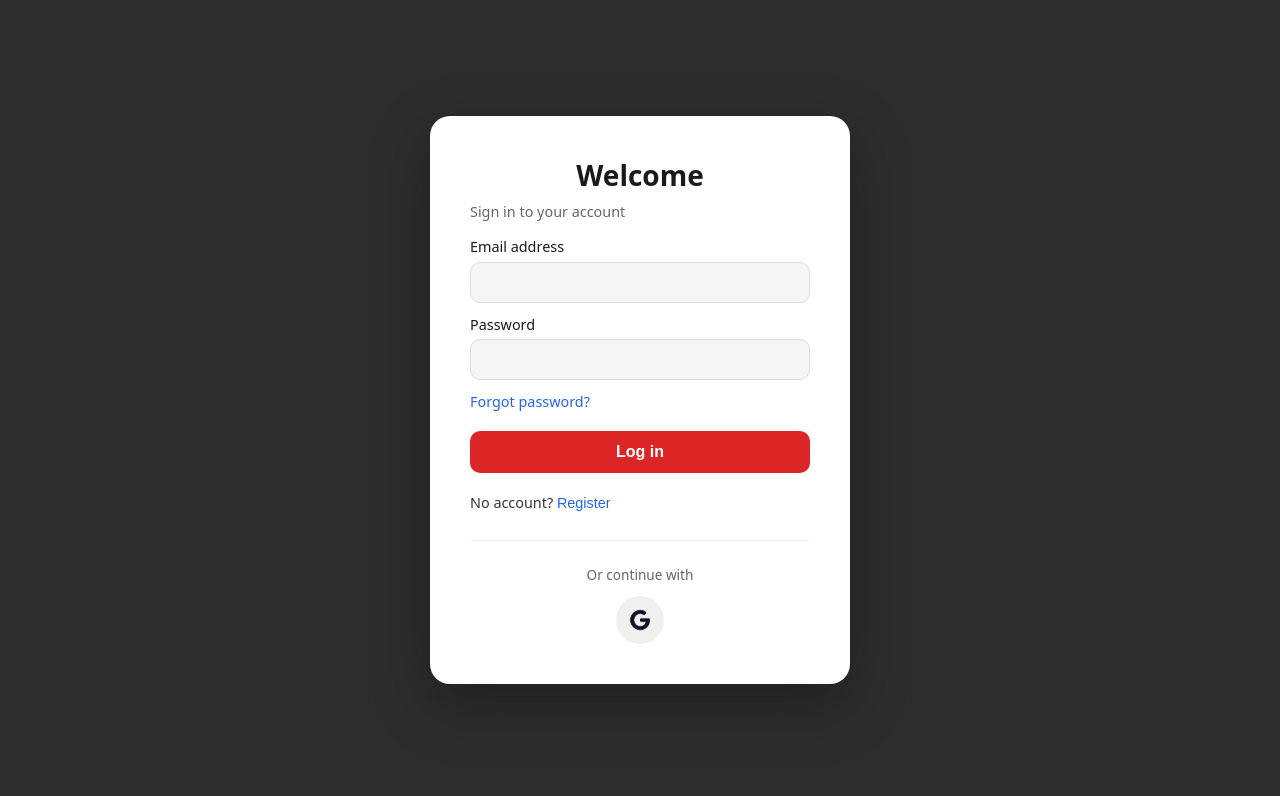
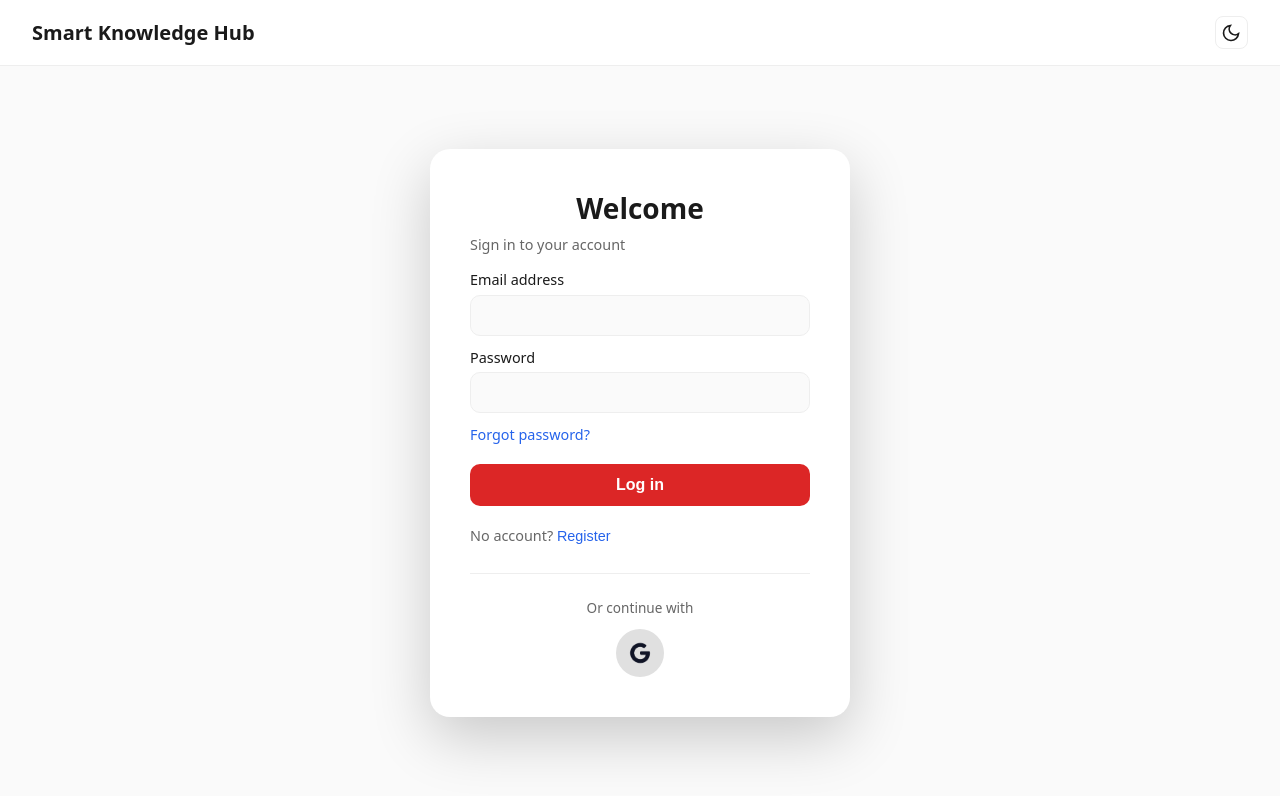
Before and after one commit to Shedzuu/RagLearnSystem, a React (Vite) app in the folder frontend/: page /login in a window 1280 px wide. Shown: the top 796 px of the page. Built offline with nearby package versions, Linux system fonts and the light colour scheme.

Commit message:
Add: header to signin, signup pages. Switch theme button logo of moon, sun

```diff
--- /dev/null
+++ b/frontend/src/components/ThemeToggle.jsx
@@ -0,0 +1,26 @@
+import { useTheme } from '../context/ThemeContext'
+import styles from './ThemeToggle.module.css'
+
+export default function ThemeToggle({ className = '' }) {
+  const { theme, toggleTheme } = useTheme()
+
+  return (
+    <button
+      type="button"
+      className={`${styles.themeToggle} ${className}`}
+      onClick={toggleTheme}
+      aria-label={theme === 'light' ? 'Switch to dark theme' : 'Switch to light theme'}
+    >
+      {theme === 'light' ? (
+        <svg className={styles.icon} viewBox="0 0 24 24" fill="none" stroke="currentColor" strokeWidth="2">
+          <path d="M21 12.79A9 9 0 1 1 11.21 3 7 7 0 0 0 21 12.79z" />
+        </svg>
+      ) : (
+        <svg className={styles.icon} viewBox="0 0 24 24" fill="none" stroke="currentColor" strokeWidth="2">
+          <circle cx="12" cy="12" r="5" />
+          <path d="M12 1v2M12 21v2M4.22 4.22l1.42 1.42M18.36 18.36l1.42 1.42M1 12h2M21 12h2M4.22 19.78l1.42-1.42M18.36 5.64l1.42-1.42" />
+        </svg>
+      )}
+    </button>
+  )
+}
--- /dev/null
+++ b/frontend/src/components/ThemeToggle.module.css
@@ -0,0 +1,20 @@
+.themeToggle {
+  padding: 0.35rem;
+  display: flex;
+  align-items: center;
+  justify-content: center;
+  color: var(--text);
+  background: transparent;
+  border: 1px solid var(--header-border);
+  border-radius: 8px;
+  cursor: pointer;
+}
+
+.themeToggle:hover {
+  opacity: 0.85;
+}
+
+.icon {
+  width: 1.25rem;
+  height: 1.25rem;
+}
--- a/frontend/src/pages/AuthPage.jsx
+++ b/frontend/src/pages/AuthPage.jsx
@@ -1,6 +1,7 @@
 import { useState } from 'react'
-import { useNavigate } from 'react-router-dom'
+import { useNavigate, Link } from 'react-router-dom'
 import { useAuth } from '../context/AuthContext'
+import ThemeToggle from '../components/ThemeToggle'
 import styles from './AuthPage.module.css'
 
 export default function AuthPage() {
@@ -38,6 +39,11 @@ export default function AuthPage() {
 
   return (
     <div className={styles.page}>
+      <header className={styles.header}>
+        <Link to="/" className={styles.logo}>Smart Knowledge Hub</Link>
+        <ThemeToggle />
+      </header>
+      <div className={styles.cardWrap}>
       <div className={styles.card}>
         <h1 className={styles.title}>Welcome</h1>
 
@@ -146,6 +152,7 @@ export default function AuthPage() {
           </button>
         </div>
       </div>
+      </div>
     </div>
   )
 }
--- a/frontend/src/pages/AuthPage.module.css
+++ b/frontend/src/pages/AuthPage.module.css
@@ -1,19 +1,45 @@
 .page {
   min-height: 100vh;
   display: flex;
+  flex-direction: column;
+  background: var(--page-bg);
+}
+
+.header {
+  display: flex;
+  align-items: center;
+  justify-content: space-between;
+  padding: 1rem 2rem;
+  background: var(--header-bg);
+  border-bottom: 1px solid var(--header-border);
+}
+
+.logo {
+  font-size: 1.25rem;
+  font-weight: 700;
+  color: var(--text);
+  text-decoration: none;
+}
+
+.logo:hover {
+  opacity: 0.85;
+}
+
+.cardWrap {
+  flex: 1;
+  display: flex;
   align-items: center;
   justify-content: center;
-  background: #2d2d2d;
   padding: 2rem;
 }
 
 .card {
   width: 100%;
   max-width: 420px;
-  background: #fff;
+  background: var(--card-bg);
   border-radius: 20px;
   padding: 2.5rem;
-  box-shadow: 0 20px 60px rgba(0, 0, 0, 0.3);
+  box-shadow: 0 20px 60px rgba(0, 0, 0, 0.2);
 }
 
 .title {
@@ -21,7 +47,7 @@
   font-size: 1.75rem;
   font-weight: 700;
   text-align: center;
-  color: #1a1a1a;
+  color: var(--text);
 }
 
 .formWrap {
@@ -53,7 +79,7 @@
 .subtitle {
   margin: 0 0 0.25rem;
   font-size: 0.9rem;
-  color: #666;
+  color: var(--text-muted);
 }
 
 .label {
@@ -62,15 +88,16 @@
   gap: 0.35rem;
   font-size: 0.9rem;
   font-weight: 500;
-  color: #1a1a1a;
+  color: var(--text);
 }
 
 .input {
   padding: 0.65rem 0.9rem;
-  border: 1px solid #ddd;
+  border: 1px solid var(--header-border);
   border-radius: 10px;
   font-size: 1rem;
-  background: #f5f5f5;
+  background: var(--page-bg);
+  color: var(--text);
 }
 
 .input:focus {
@@ -121,19 +148,19 @@
 .switch {
   margin: 0.5rem 0 0;
   font-size: 0.9rem;
-  color: #333;
+  color: var(--text-muted);
 }
 
 .social {
   padding-top: 1.5rem;
-  border-top: 1px solid #eee;
+  border-top: 1px solid var(--header-border);
   text-align: center;
 }
 
 .socialLabel {
   margin: 0 0 0.75rem;
   font-size: 0.85rem;
-  color: #666;
+  color: var(--text-muted);
 }
 
 .googleBtn {
@@ -145,12 +172,12 @@
   padding: 0;
   border: none;
   border-radius: 50%;
-  background: #f0f0f0;
+  background: var(--card-border);
   cursor: pointer;
 }
 
 .googleBtn:hover {
-  background: #e0e0e0;
+  opacity: 0.85;
 }
 
 .googleIcon {
--- a/frontend/src/pages/LandingPage.jsx
+++ b/frontend/src/pages/LandingPage.jsx
@@ -5,7 +5,7 @@ import BlockRow from '../components/BlockRow'
 import ReviewsSlider from '../components/ReviewsSlider'
 import AIChatPanel from '../components/AIChatPanel'
 import { useAuth } from '../context/AuthContext'
-import { useTheme } from '../context/ThemeContext'
+import ThemeToggle from '../components/ThemeToggle'
 import styles from './LandingPage.module.css'
 
 const stepsBlocks = [
@@ -24,7 +24,6 @@ const reviewsBlocks = [
 export default function LandingPage() {
   const navigate = useNavigate()
   const { user, logout } = useAuth()
-  const { theme, toggleTheme } = useTheme()
   const [chatOpen, setChatOpen] = useState(false)
   const [profileOpen, setProfileOpen] = useState(false)
   const profileRef = useRef(null)
@@ -63,10 +62,9 @@ export default function LandingPage() {
             Contacts
           </button>
         </nav>
-        <button type="button" className={styles.themeToggle} onClick={toggleTheme} aria-label="Toggle theme">
-          {theme === 'light' ? 'Dark' : 'Light'}
-        </button>
-        <div className={styles.profileWrap} ref={profileRef}>
+        <div className={styles.headerRight}>
+          <ThemeToggle />
+          <div className={styles.profileWrap} ref={profileRef}>
           <button
             type="button"
             className={styles.profileBtn}
@@ -83,6 +81,7 @@ export default function LandingPage() {
               </p>
             </div>
           )}
+          </div>
         </div>
       </header>
 
--- a/frontend/src/pages/LandingPage.module.css
+++ b/frontend/src/pages/LandingPage.module.css
@@ -39,18 +39,10 @@
   text-decoration: underline;
 }
 
-.themeToggle {
-  padding: 0.35rem 0.75rem;
-  font-size: 0.85rem;
-  color: var(--text);
-  background: transparent;
-  border: 1px solid var(--header-border);
-  border-radius: 8px;
-  cursor: pointer;
-}
-
-.themeToggle:hover {
-  opacity: 0.85;
+.headerRight {
+  display: flex;
+  align-items: center;
+  gap: 0.25rem;
 }
 
 .profileWrap {
```
